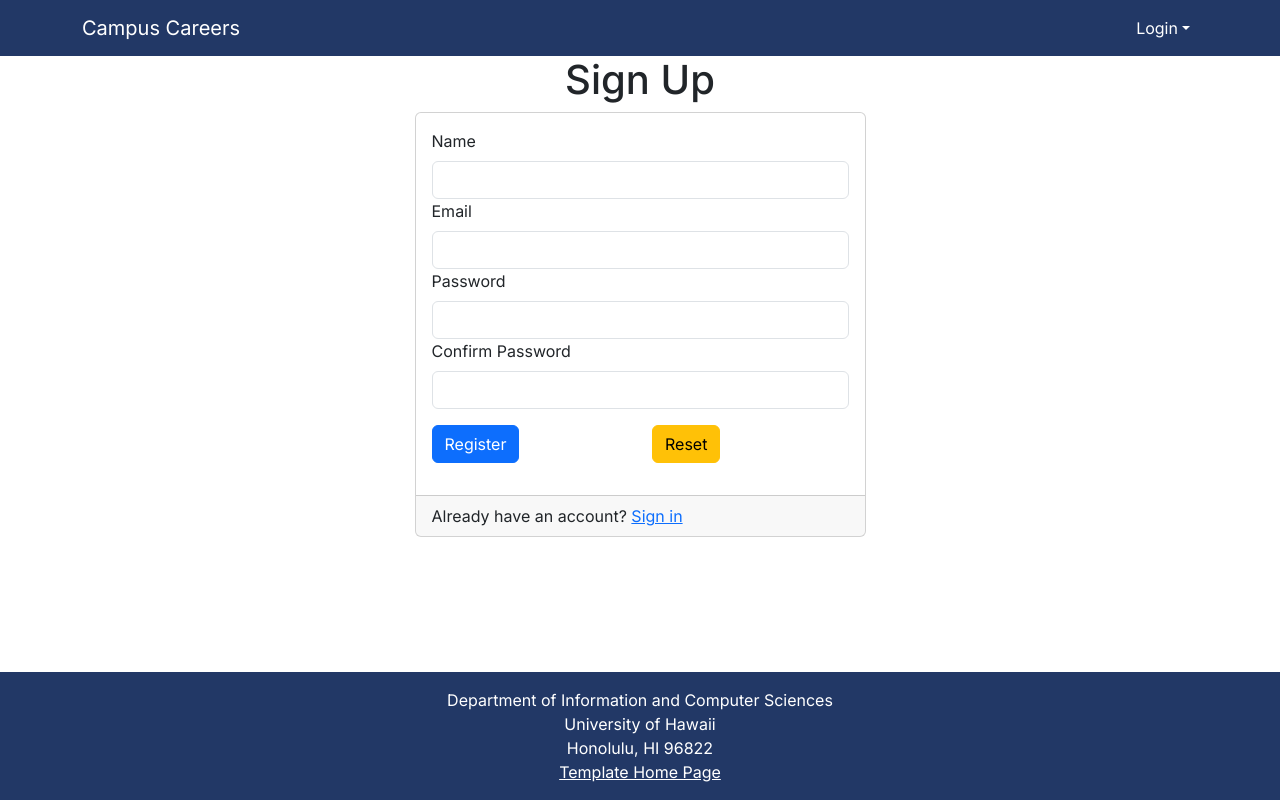
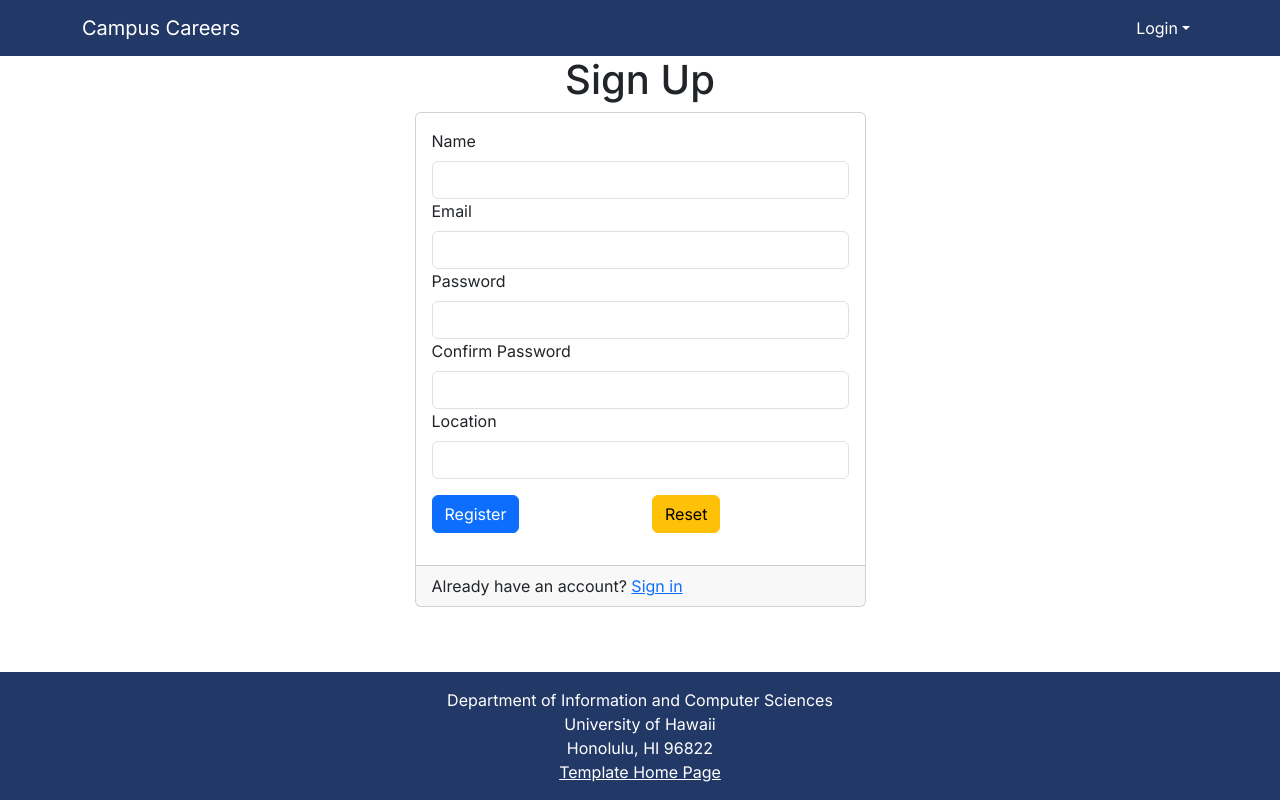
Before and after one commit to campus-careers/campus-careers-app, a Next.js app: page /auth/signup in a window 1280 px wide. Built offline with nearby package versions, Linux system fonts and the light colour scheme; no server answers.

Commit message:
Merge branch 'issue-29'

```diff
--- a/src/app/auth/signup/page.tsx
+++ b/src/app/auth/signup/page.tsx
@@ -12,6 +12,7 @@ type SignUpForm = {
   email: string;
   password: string;
   confirmPassword: string;
+  location: string; // Add location here
 };
 
 const SignUp = () => {
@@ -25,6 +26,7 @@ const SignUp = () => {
     confirmPassword: Yup.string()
       .required('Confirm Password is required')
       .oneOf([Yup.ref('password'), ''], 'Confirm Password does not match'),
+    location: Yup.string().required('Location is required'), // Validate location
   });
 
   const {
@@ -37,7 +39,7 @@ const SignUp = () => {
   });
 
   const onSubmit = async (data: SignUpForm) => {
-    await createUser(data);
+    await createUser(data); // Pass the location field along with other data
     await signIn('credentials', { callbackUrl: '/add', ...data });
   };
 
@@ -90,6 +92,16 @@ const SignUp = () => {
                     <div className="invalid-feedback">{errors.confirmPassword?.message}</div>
                   </Form.Group>
 
+                  <Form.Group className="form-group">
+                    <Form.Label>Location</Form.Label>
+                    <input
+                      type="text"
+                      {...register('location')}
+                      className={`form-control ${errors.location ? 'is-invalid' : ''}`}
+                    />
+                    <div className="invalid-feedback">{errors.location?.message}</div>
+                  </Form.Group>
+
                   <Form.Group className="form-group py-3">
                     <Row>
                       <Col>
```
